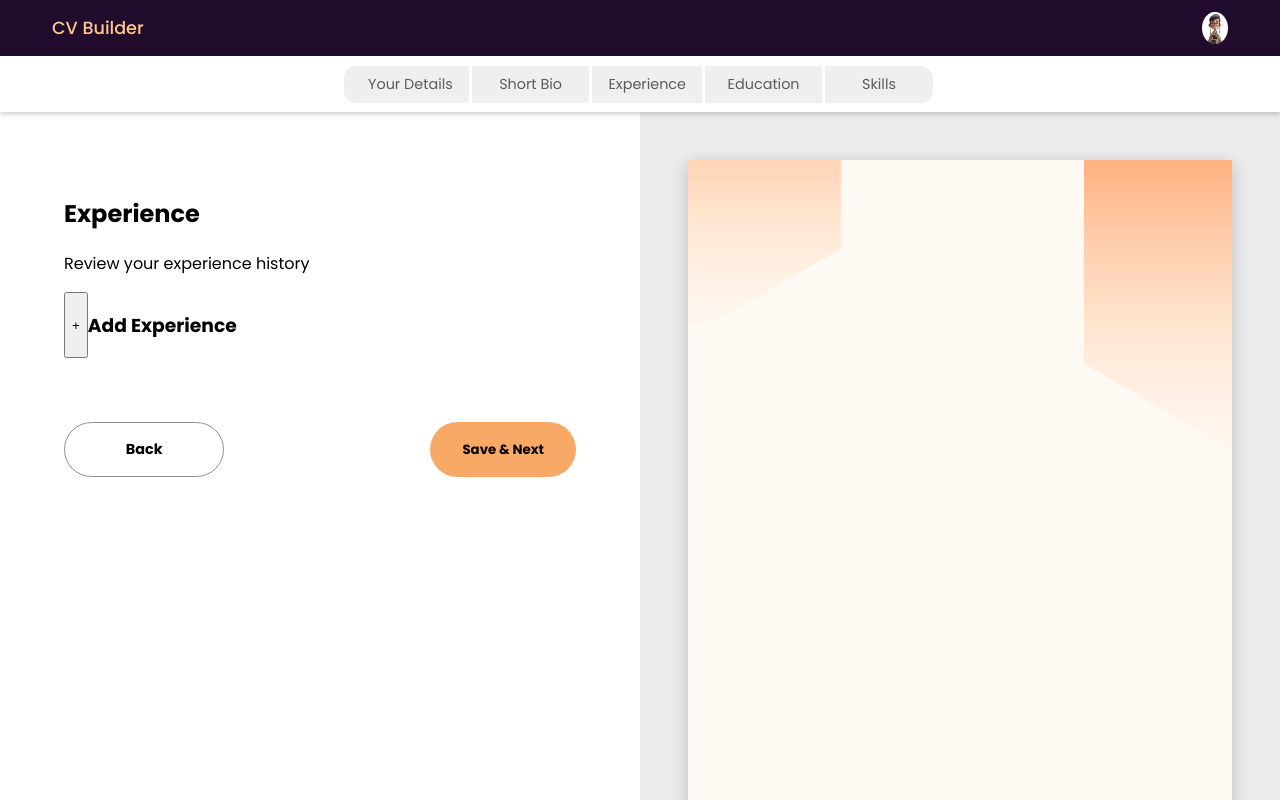
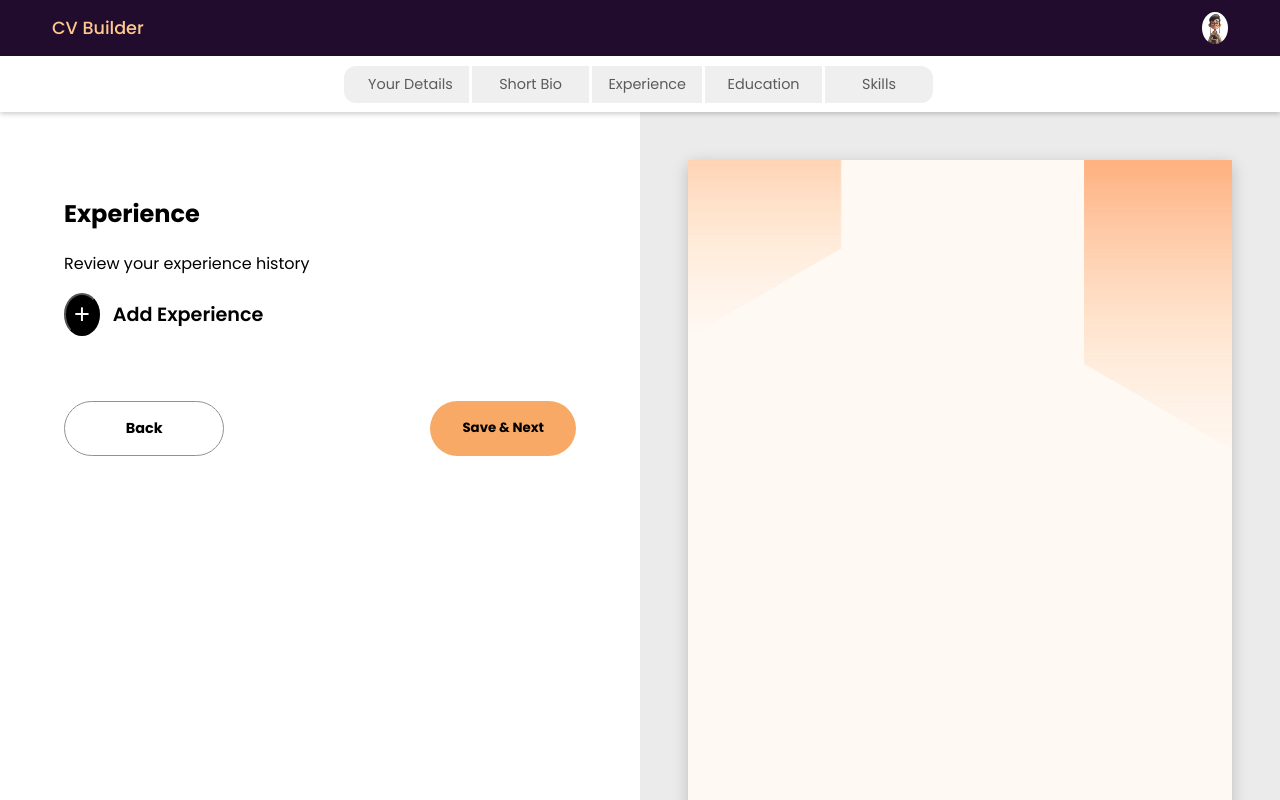
Before and after one commit to Hudsondaniel/CV-Generator, a React app in the folder CV/: page / in a window 1280 px wide. Both pictures are taken after a click on the button "Experience". Shown: the top 800 px of the page. Built offline with nearby package versions, Linux system fonts and the light colour scheme; the HTML template or start-up script is replaced by a standard one.

Commit message:
Add, "Add experience" button and style it

```diff
--- a/CV/src/styles/Experience.css
+++ b/CV/src/styles/Experience.css
@@ -11,11 +11,24 @@
 
 .add-experience{
     display: flex;
+    align-items: center;
 }
 
-.add
 
 .add-exp-button{
-    font-weight: 400;
-    font-size: 0.9rem;
+    font-weight: 600;
+    font-size: 1.2rem;
+    margin-top: 0.5rem;
+    margin-bottom: 0.5rem;
 }
+
+.add-experience-button{
+    background-color: black;
+    color: white;
+    font-size: 1.7rem;
+    margin-right: 0.8rem;
+    border-radius: 50%;
+    padding: 0.2rem;
+    padding-right: 0.5rem;
+    padding-left: 0.5rem;
+}
```
